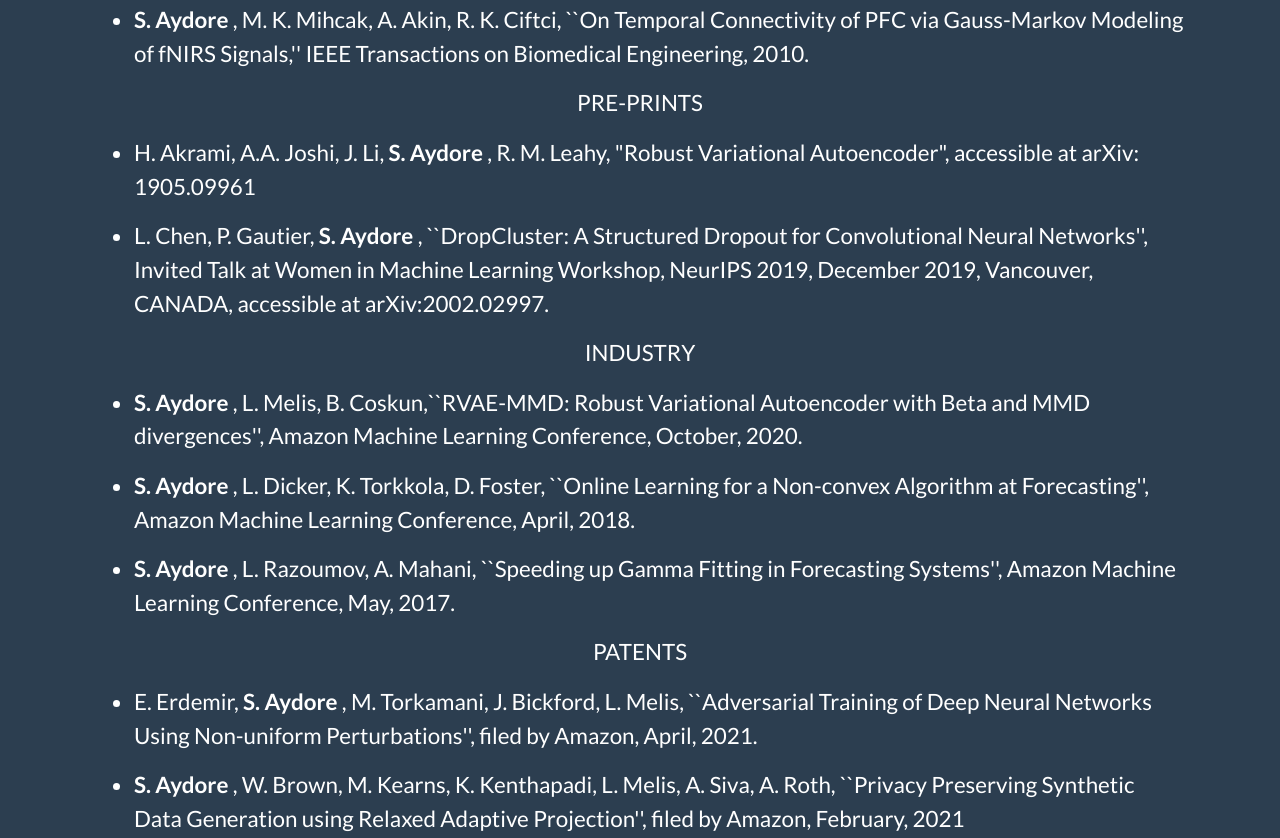
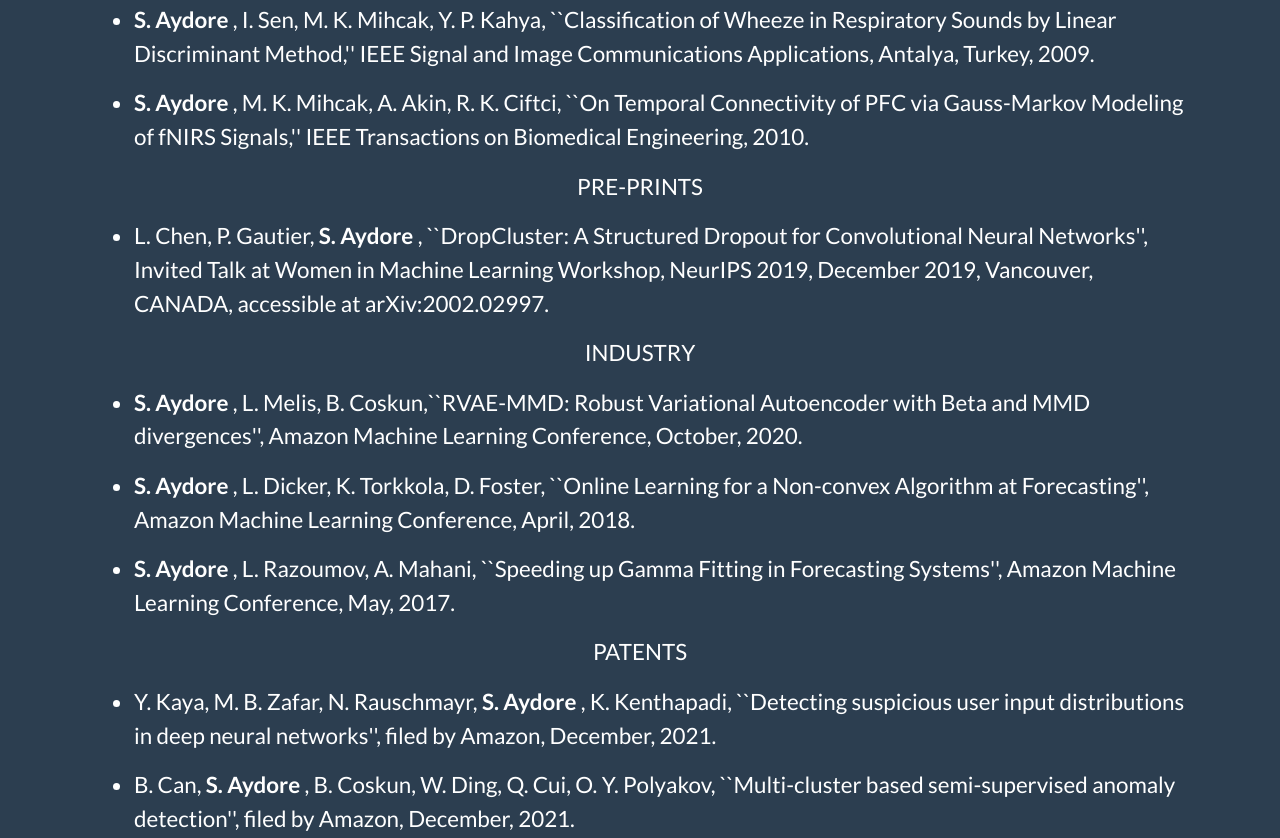
Before and after one commit to sergulaydore/sergulaydore.github.io, a plain HTML site: page index.html in a window 1280 px wide. Shown: the part 3424-4262 px from the top of the page. Drawn offline with nearby package versions, Linux system fonts and the light colour scheme.

Commit message:
update publications and patents

```diff
--- a/index.html
+++ b/index.html
@@ -115,6 +115,8 @@
                     <div class="divider-custom-line"></div>
                 </div>
                 <ul>
+                    <li> <p style="text-align:left; color:white"> H. Akrami, A.A. Joshi, J. Li, <strong> S. Aydore </strong>, R. M. Leahy, "A Robust Variational Autoencoder using Beta Divergence", Journal of Knowledge-based Systems, 2021. </p>  </li>
+
 
                     <li> <p style="text-align:left; color:white">  E. Erdemir, J. Bickford, L. Melis, <strong>S. Aydore</strong>, , ``Adversarial Robustness with Non-uniform Perturbations '', To appear In Proceedings of the 35th Conference on Neural Information Processing Systems (NeurIPS 2021), accessible at arXIV: 2102.12002. </p>  </li>
 
@@ -153,7 +155,6 @@
                 <p style="text-align:center; color:white"> PRE-PRINTS </p>
 
                 <ul>
-                    <li> <p style="text-align:left; color:white"> H. Akrami, A.A. Joshi, J. Li, <strong> S. Aydore </strong>, R. M. Leahy, "Robust Variational Autoencoder", accessible at arXiv: 1905.09961 </p>  </li>
 
                     <li> <p style="text-align:left; color:white"> L. Chen, P. Gautier, <strong> S. Aydore </strong>, ``DropCluster: A Structured Dropout for Convolutional Neural Networks'',  Invited Talk at Women in Machine Learning Workshop, NeurIPS 2019, December 2019, Vancouver, CANADA, accessible at arXiv:2002.02997. </p>  </li>
                 </ul>
@@ -171,6 +172,9 @@
 
                 <p style="text-align:center; color:white"> PATENTS</p>
                 <ul>
+                    <li> <p style="text-align:left; color:white">   Y. Kaya, M. B. Zafar, N. Rauschmayr, <strong> S. Aydore </strong>, K. Kenthapadi, ``Detecting suspicious user input distributions in deep neural networks'', filed by Amazon, December, 2021. </p> </li>
+
+                    <li> <p style="text-align:left; color:white">  B. Can, <strong> S. Aydore </strong>, B. Coskun, W. Ding, Q. Cui, O. Y. Polyakov, ``Multi-cluster based semi-supervised anomaly detection'',   filed by Amazon, December, 2021. </p> </li>
 
                     <li> <p style="text-align:left; color:white">  E. Erdemir, <strong> S. Aydore </strong>, M. Torkamani, J. Bickford, L. Melis, ``Adversarial Training of Deep Neural Networks Using Non-uniform Perturbations'', filed by Amazon, April, 2021. </p> </li>
 
```
